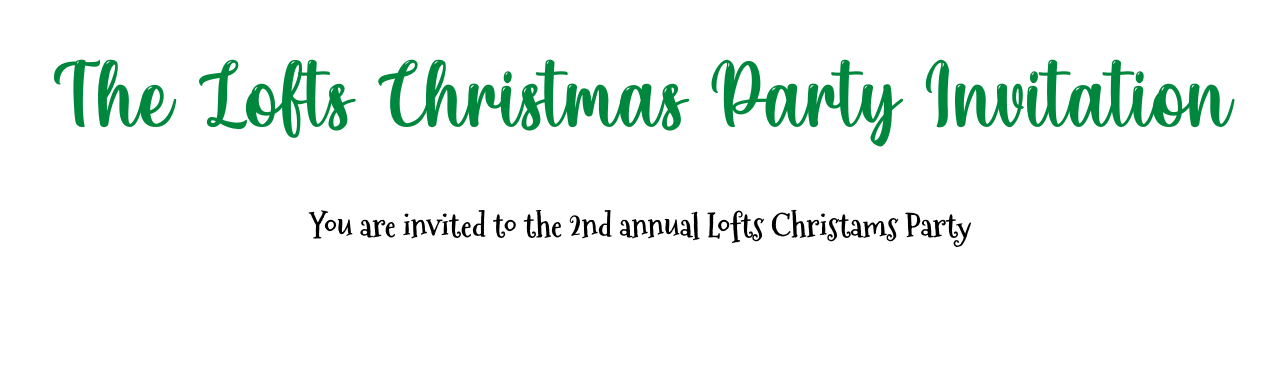
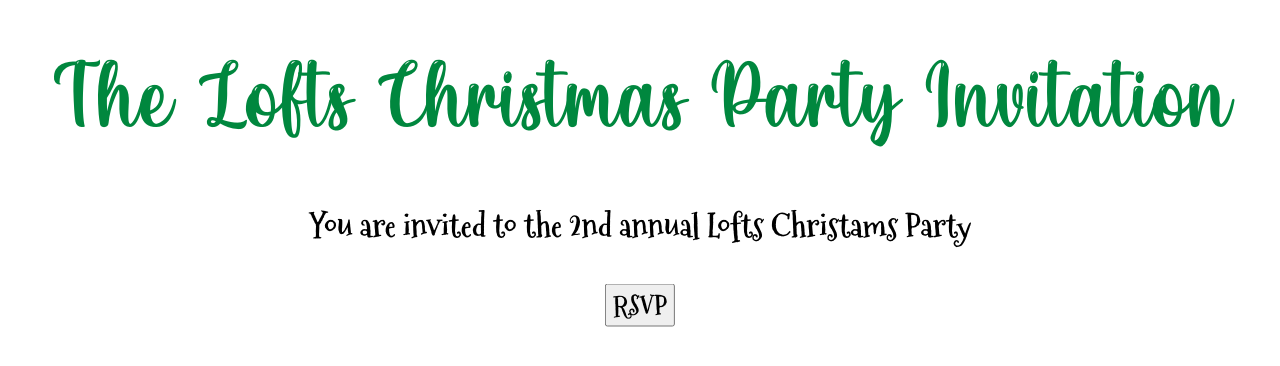
Before and after one commit to ianjackson8/loftsChristmasPartyInvatation, a plain HTML site: page index.html in a window 1280 px wide. Drawn offline with Linux system fonts and the light colour scheme.

Commit message:
add button

```diff
--- a/assets/css/main.css
+++ b/assets/css/main.css
@@ -70,6 +70,16 @@
     font-size: 24pt;
 }
 
-.center {
-    text-align: center;
-}
+.button-container {
+    height: 50px;
+    position: relative;
+  }
+
+  .center {
+    margin: 0;
+    position: absolute;
+    top: 50%;
+    left: 50%;
+    -ms-transform: translate(-50%, -50%);
+    transform: translate(-50%, -50%);
+  }
--- a/index.html
+++ b/index.html
@@ -22,8 +22,10 @@
 
                 <p class="body"> You are invited to the 2nd annual Lofts Christams Party</p>
 
-                <div>
-
+                <div class="button-container">
+                    <div class="center">
+                        <button style="font-size: 20pt; font-family: 'Christmas-body';">RSVP</button>
+                    </div>
                 </div>
 
             </div>
```
